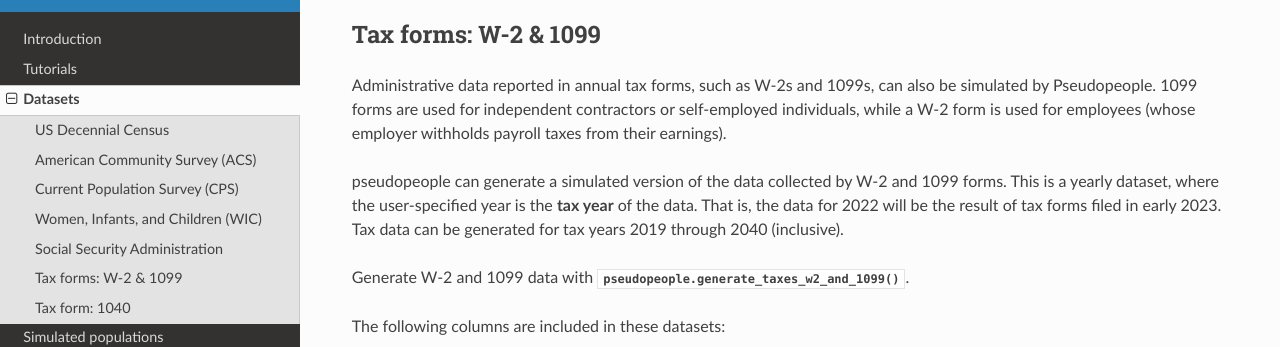
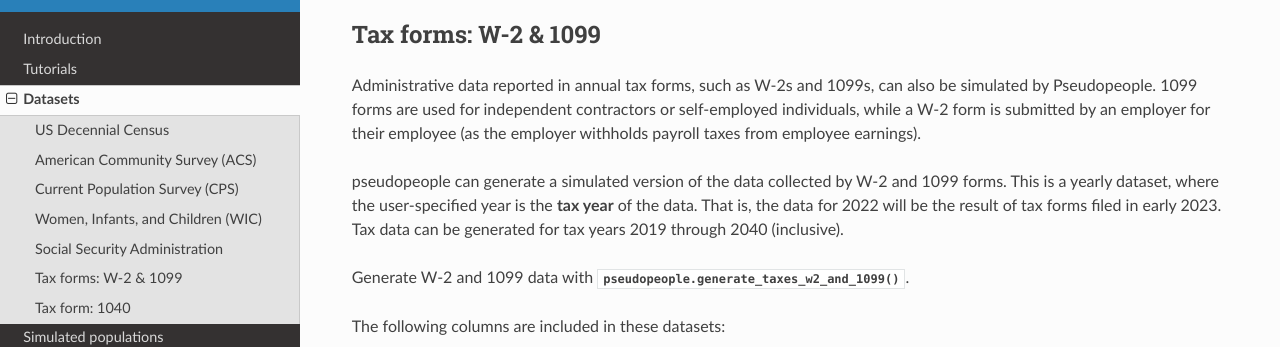
Before and after one commit to ihmeuw/pseudopeople, a Sphinx documentation site: the page built from docs/source/datasets/index.rst, in a window 1280 px wide and 1400 px high, scrolled down 6686 px. Shown: the part 182-529 px from the top of the window. Built offline with Sphinx 7.4.7 and the Read the Docs theme 2.0.0, drawn with Linux system fonts in a browser that asks for light colours; some of the changed text lies outside the part shown.

Commit message:
Add sentences about difference between W2 and 1040 forms

```diff
--- a/docs/source/datasets/index.rst
+++ b/docs/source/datasets/index.rst
@@ -426,7 +426,7 @@
 Tax forms: W-2 & 1099
 ---------------------
 Administrative data reported in annual tax forms, such as W-2s and 1099s, can also be simulated by Pseudopeople. 1099 forms are used for independent
-contractors or self-employed individuals, while a W-2 form is used for employees (whose employer withholds payroll taxes from their earnings).
+contractors or self-employed individuals, while a W-2 form is submitted by an employer for their employee (as the employer withholds payroll taxes from employee earnings).
 
 pseudopeople can generate a simulated version of the data collected by W-2 and 1099 forms.
 This is a yearly dataset, where the user-specified year is the **tax year** of the data.
@@ -522,7 +522,8 @@
 Tax form: 1040
 --------------
 As with data collected from W-2 and 1099 forms, pseudopeople enables the simulation of administrative records from 1040 forms, which are
-also reported to the IRS on an annual basis. To find out more about the 1040 tax form, visit the `IRS information page <https://www.irs.gov/instructions/i1040gi>`_.
+also reported to the IRS on an annual basis. While W-2 forms are submitted by an employer to the IRS, 1040 forms are submitted by the
+employee. To find out more about the 1040 tax form, visit the `IRS information page <https://www.irs.gov/instructions/i1040gi>`_.
 
 A single row in a pseudopeople-generated 1040 dataset may contain information about several
 simulants: the primary filer, the primary filer's joint filer (spouse) if they are married filing
```
